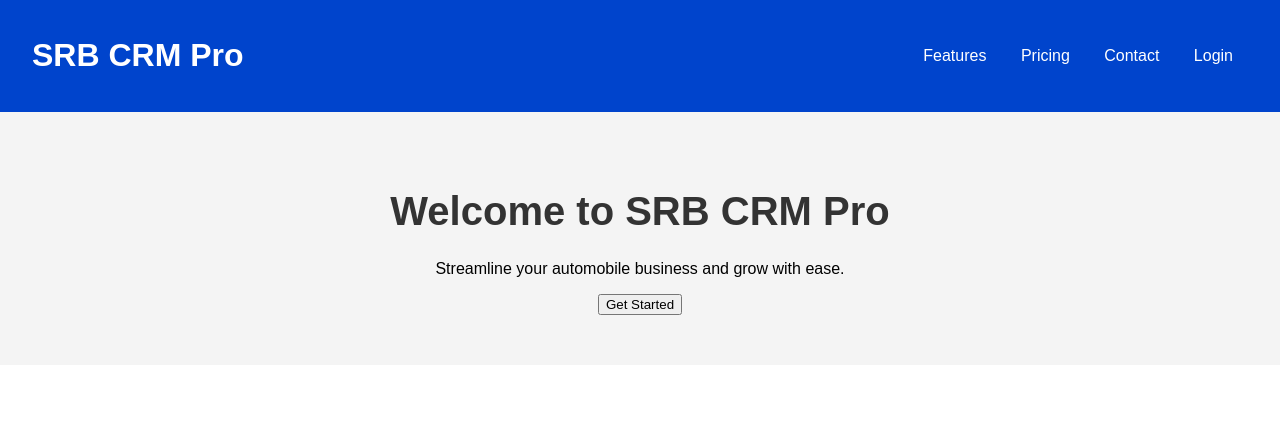
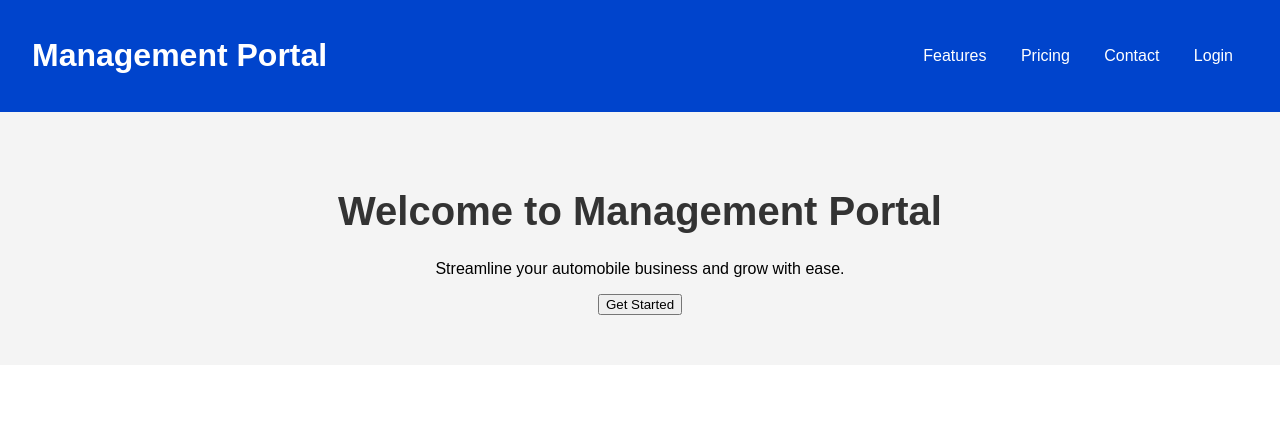
Before and after one commit to abhishek18feb/srbcrm, a Django app: page / in a window 1280 px wide. Shown: the top 426 px of the page. Run offline with Django 5.2, Linux system fonts and the light colour scheme.

Commit message:
Updated the index file

```diff
--- a/templates/index.html
+++ b/templates/index.html
@@ -55,7 +55,7 @@
 
 <header>
     <div class="logo">
-        <h1>SRB CRM Pro</h1>
+        <h1>Management Portal</h1>
     </div>
     <nav>
         <a href="#features">Features</a>
@@ -66,7 +66,7 @@
 </header>
 
 <div class="hero">
-    <h1>Welcome to SRB CRM Pro</h1>
+    <h1>Welcome to Management Portal</h1>
     <p>Streamline your automobile business and grow with ease.</p>
     <button onclick="location.href='#signup'">Get Started</button>
 </div>
```
